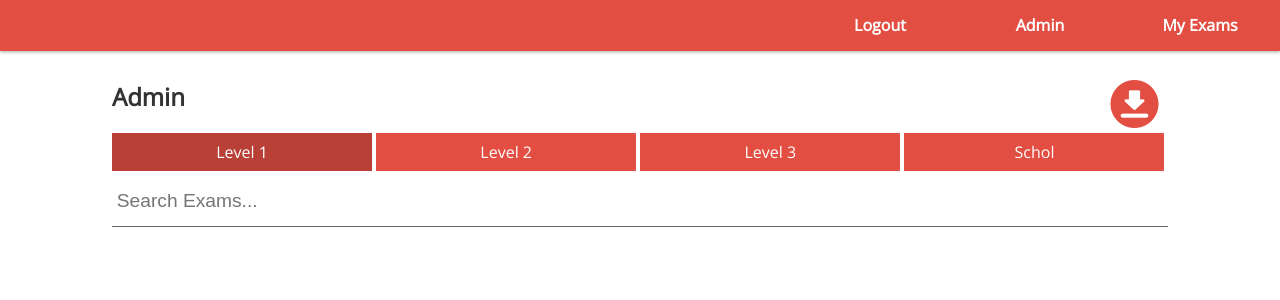
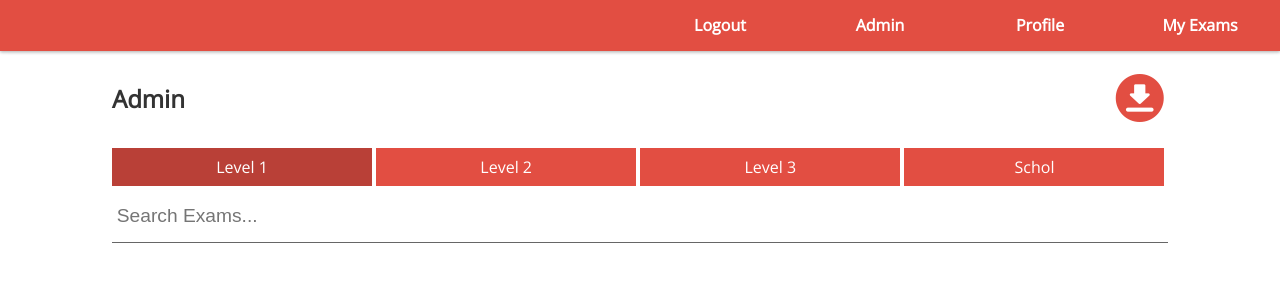
Before and after one commit to SamGriffen/ncea-examtimetable, a PHP site: template includes/pages/admin.php in a window 1280 px wide. Shown: the top 300 px of the page. Run offline with PHP 8.4, Linux system fonts and the light colour scheme; the template is opened without the code that fills it, so the values that code supplies are empty; the visitor is signed in with stand-in values (Sample User, id 1); some web fonts are replaced.

Commit message:
Aligned the header and header button perfectly :ok-hand:

```diff
--- a/css/styles.css
+++ b/css/styles.css
@@ -1,7 +1,6 @@
 body {
   font-size: 100%;
   margin: 0;
-  margin-bottom: 4em;
   font-family: 'Open Sans', sans-serif;
   color: #333333;
 }
@@ -328,23 +327,50 @@ input[type="checkbox"]:checked + label:after {
 
 main {
   margin: 0 1em;
-  margin-top: 4em;
+  margin-top: 3em;
 }
 
-main header h1{
-  margin-top: 2.9em;
+.vert-align-cont {
+  height:100px;
+  width:100%;
+  vertical-align:middle;
+  display:inline-block;
+  box-sizing: border-box;
+}
+
+.vert-align-cont h1 {
+  margin:0;
+  vertical-align:middle;
+  display:inline-block;
+  box-sizing: border-box;
+}
+
+.add-cont {
+  float:right;
+  display:inline-block;
+  height:100%;
+  box-sizing: border-box;
 }
 
 .add-button {
+  vertical-align:middle;
+  display:inline-block;
+  box-sizing: border-box;
   font-size: 3em;
-  position: absolute;
-  top: 1.32em;
-  right: 0.2em;
   color: #e24e42;
   -webkit-transition: 0.15s ease-in-out color;
 	-moz-transition: 0.15s ease-in-out color;
 	-o-transition: 0.15s ease-in-out color;
 	transition: 0.15s ease-in-out color;
+}
+
+.vert-align-cont:after, .add-cont:after, .add-button:after {
+  height:100%;
+  content:'';
+  font-size:0;
+  vertical-align:middle;
+  display:inline-block;
+  box-sizing: border-box;
 }
 
 .add-button:hover {
@@ -707,7 +733,7 @@ main header h1{
   main {
     max-width: 66em;
     margin: 0 auto;
-    margin-top: 5em;
+    margin-top: 3em;
     position: relative;
   }
 
--- a/includes/menu.php
+++ b/includes/menu.php
@@ -11,6 +11,7 @@
   </div>
   <ul id="menu">
     <li><a href="?page=home">My Exams</a></li>
+    <li><a href="?page=profile">Profile</a></li>
     <?php
     if($_SESSION["user_status"] == "admin"){
     ?>
--- a/includes/pages/admin.php
+++ b/includes/pages/admin.php
@@ -6,12 +6,16 @@ if($_SESSION["user_status"] != "admin"){
 ?>
 <section>
   <header>
-    <h1>Admin</h1>
+    <div class="vert-align-cont">
+      <div class="add-cont">
+        <i class="icon-circ-download add-button"></i>
+      </div>
+      <h1>Admin</h1>
+    </div>
     <?php
     require("includes/searchPanel.php");
     ?>
   </header>
   <div id="exam-list">
   </div>
-  <i class="icon-circ-download add-button"></i>
 </section>
--- a/includes/pages/home.php
+++ b/includes/pages/home.php
@@ -1,8 +1,10 @@
 <section>
-  <header>
+  <header class="vert-align-cont">
+    <div class="add-cont">
+      <i class="icon-circ-add add-button"></i>
+    </div>
     <h1>My Exams</h1>
   </header>
-  <i class="icon-circ-add add-button"></i>
   <div id="exam-list">
   </div>
 </section>
--- /dev/null
+++ b/includes/pages/profile.php
@@ -0,0 +1,5 @@
+<section>
+  <header>
+    <h1>My Profile</h1>
+  </header>
+</section>
--- a/js/pages/admin.js
+++ b/js/pages/admin.js
@@ -128,11 +128,7 @@ function adminEditExamConf(parameters){
     event.preventDefault();
 
     // If the form is valid
-<<<<<<< HEAD
     if(validateForm(["exam_name", "exam_date", "exam_time"], event.target)){
-=======
-    if(validateForm( ["exam_name", "exam_date", "exam_time"], event.target)){
->>>>>>> 1bd62413c55e3c6ca4a8affc0be0856267c43f83
       let tar = event.target;
       var name = tar["exam_name"].value;
 
```
Also changed, not shown: js/pages/profile.js (added).
